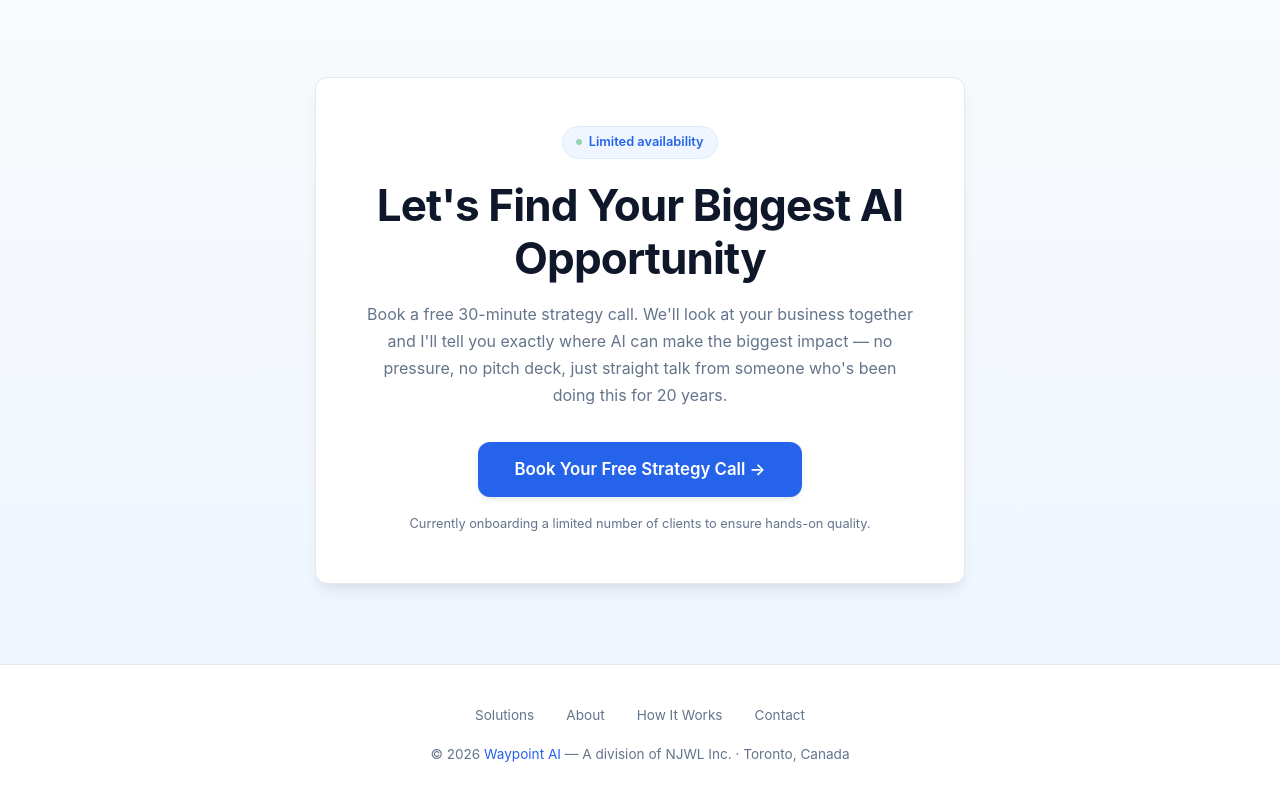
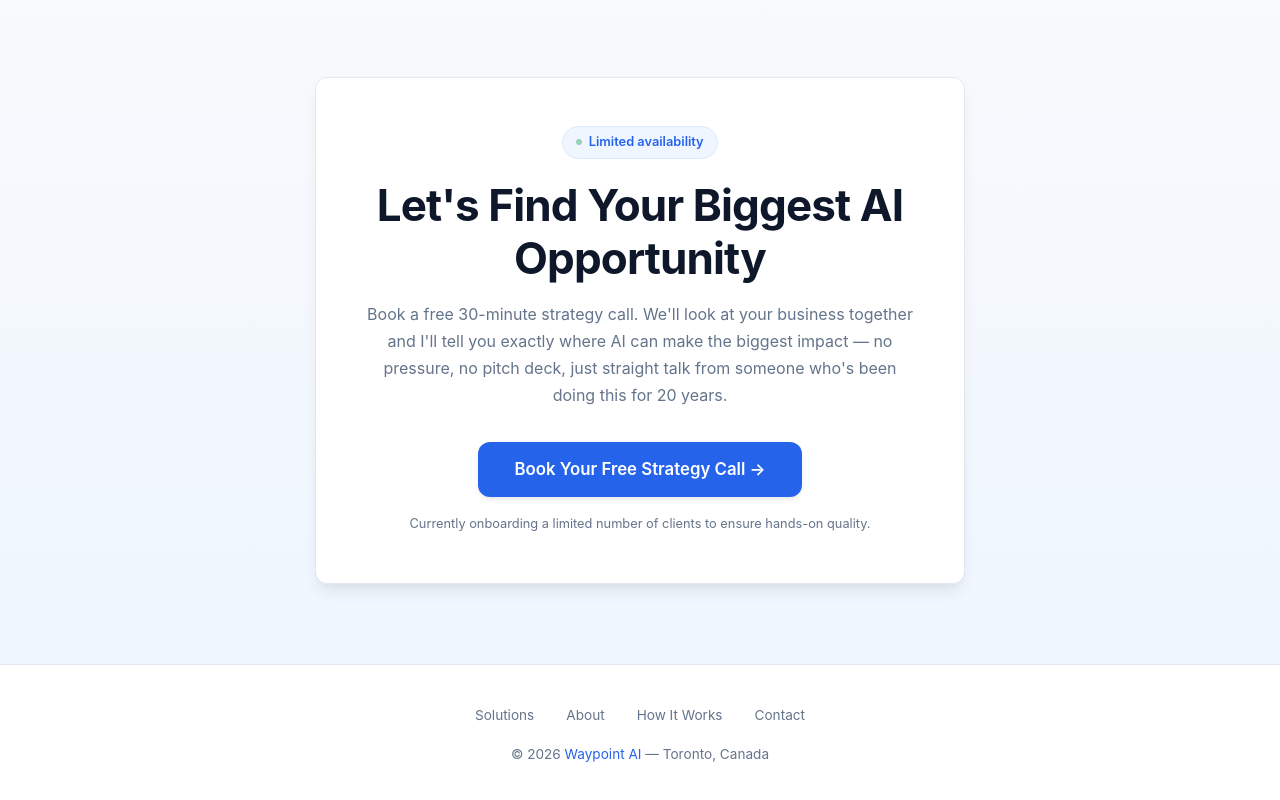
Before and after one commit to njwl/waypointai, a plain HTML site: page index.html in a window 1280 px wide. Shown: the part 5024-5824 px from the top of the page. Drawn offline with Linux system fonts and the light colour scheme.

Commit message:
Update index.html
remove division of NJWL Inc.

```diff
--- a/index.html
+++ b/index.html
@@ -618,7 +618,7 @@
         <a href="#how-it-works">How It Works</a>
         <a href="mailto:nicholas.lee@njwl.net">Contact</a>
       </div>
-      <p>&copy; 2026 <a href="https://waypointai.ca">Waypoint AI</a> — A division of NJWL Inc. &middot; Toronto, Canada</p>
+      <p>&copy; 2026 <a href="https://waypointai.ca">Waypoint AI</a> — Toronto, Canada</p>
     </div>
   </footer>
 
```
